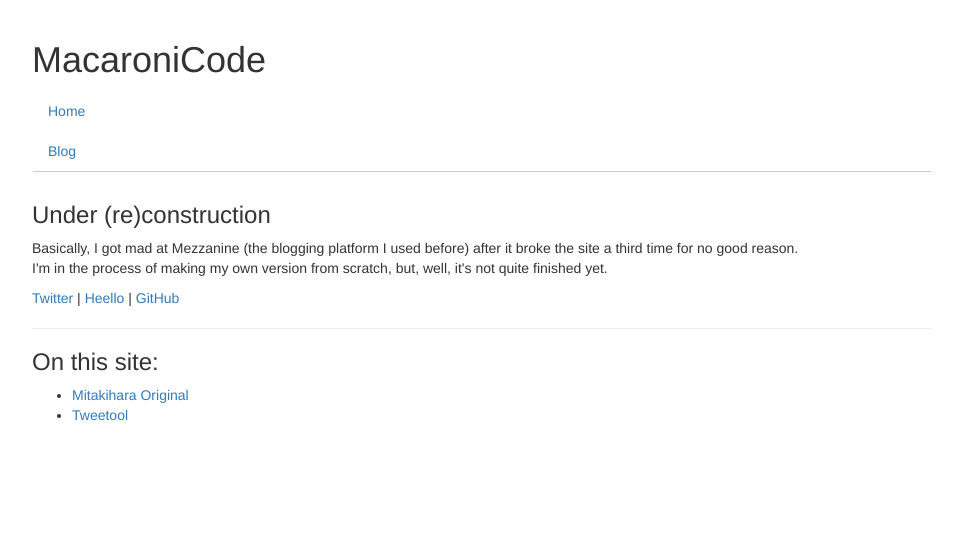
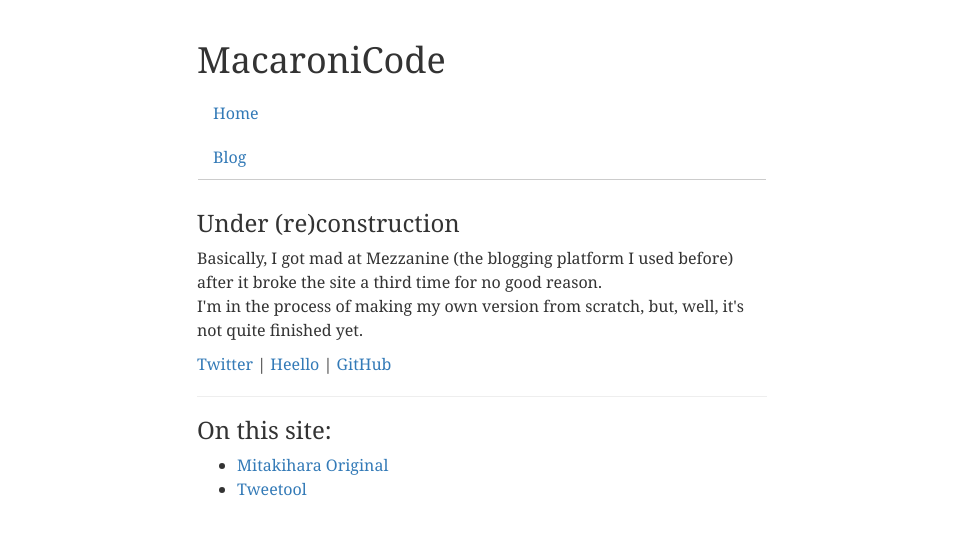
Before and after one commit to liclac/Home, a Python web app: template templates/home.html in a window 1280 px wide. Shown: the top 535 px of the page, without its empty margins (158-1120 px from the left). Run offline with Jinja, Linux system fonts and the light colour scheme; the template is opened without the code that fills it, so the values that code supplies are empty; some libraries are stand-ins or nearby versions.

Commit message:
Typography :D

```diff
--- a/static/style.css
+++ b/static/style.css
@@ -1,4 +1,19 @@
-.container { max-width:930px; }
+body {
+	font-family: Georgia, "Helvetica Neue", Helvetica, sans-serif;
+	font-size:16px;
+	line-height:24px;
+}
+
+article h2 {
+	font-size:32px;
+	line-height:48px;
+}
+
+article p {
+	margin-bottom:20px;
+}
+
+.container { max-width:600px; }
 
 .page-header {
 	border-bottom:none;
```
